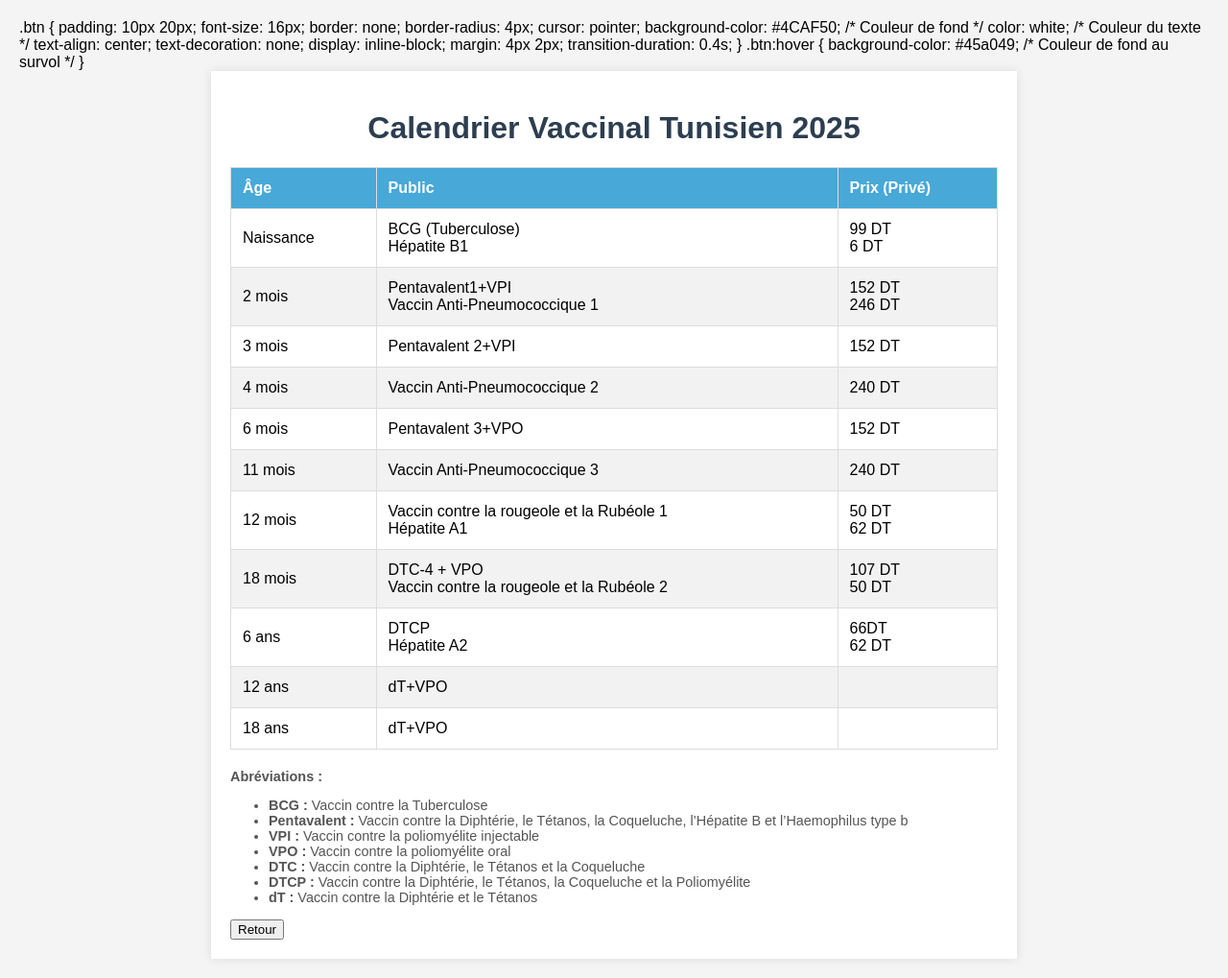
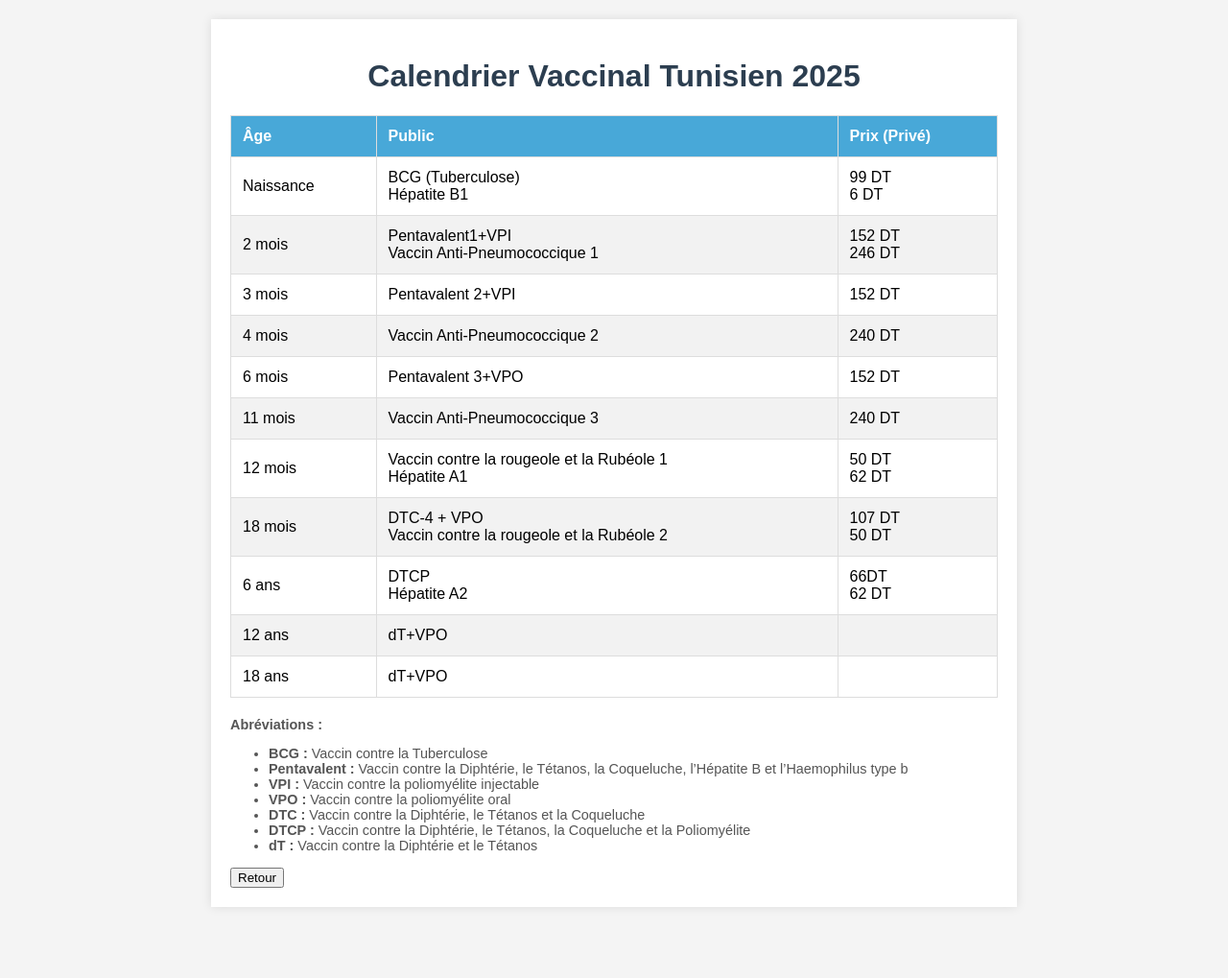
Before and after one commit to docpinel/monpediatre, a Flask app: page /calendrier_vaccinal in a window 1280 px wide. Shown: the whole page at 96% size. After the commit the page ends 925 px from the top, so only its background shows below. Run offline with Flask 3, Linux system fonts and the light colour scheme.

Commit message:
Add files via upload

```diff
--- a/templates/vaccine_schedule.html
+++ b/templates/vaccine_schedule.html
@@ -62,23 +62,7 @@
 
     </style>
 </head>
-.btn {
-            padding: 10px 20px;
-            font-size: 16px;
-            border: none;
-            border-radius: 4px;
-            cursor: pointer;
-            background-color: #4CAF50; /* Couleur de fond */
-            color: white; /* Couleur du texte */
-            text-align: center;
-            text-decoration: none;
-            display: inline-block;
-            margin: 4px 2px;
-            transition-duration: 0.4s;
-        }
-        .btn:hover {
-            background-color: #45a049; /* Couleur de fond au survol */
-        }
+
 <body>
     <div class="container">
         <h1>Calendrier Vaccinal Tunisien 2025</h1>
```
